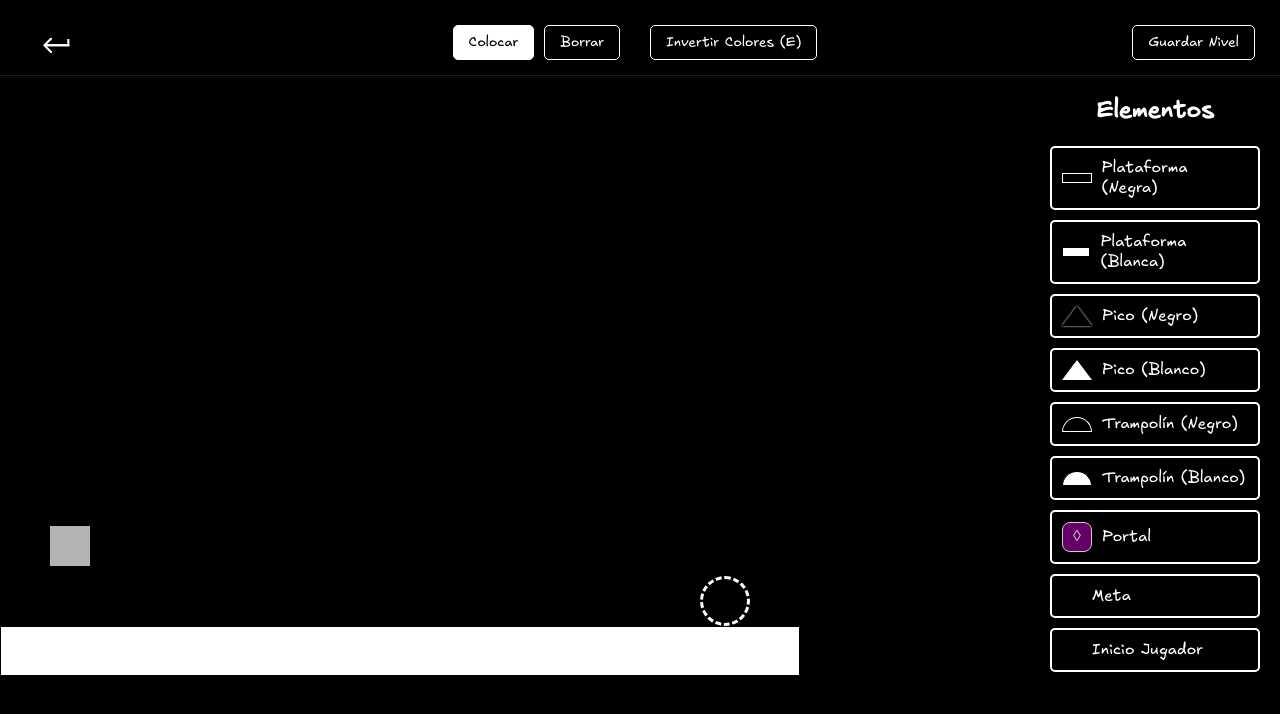
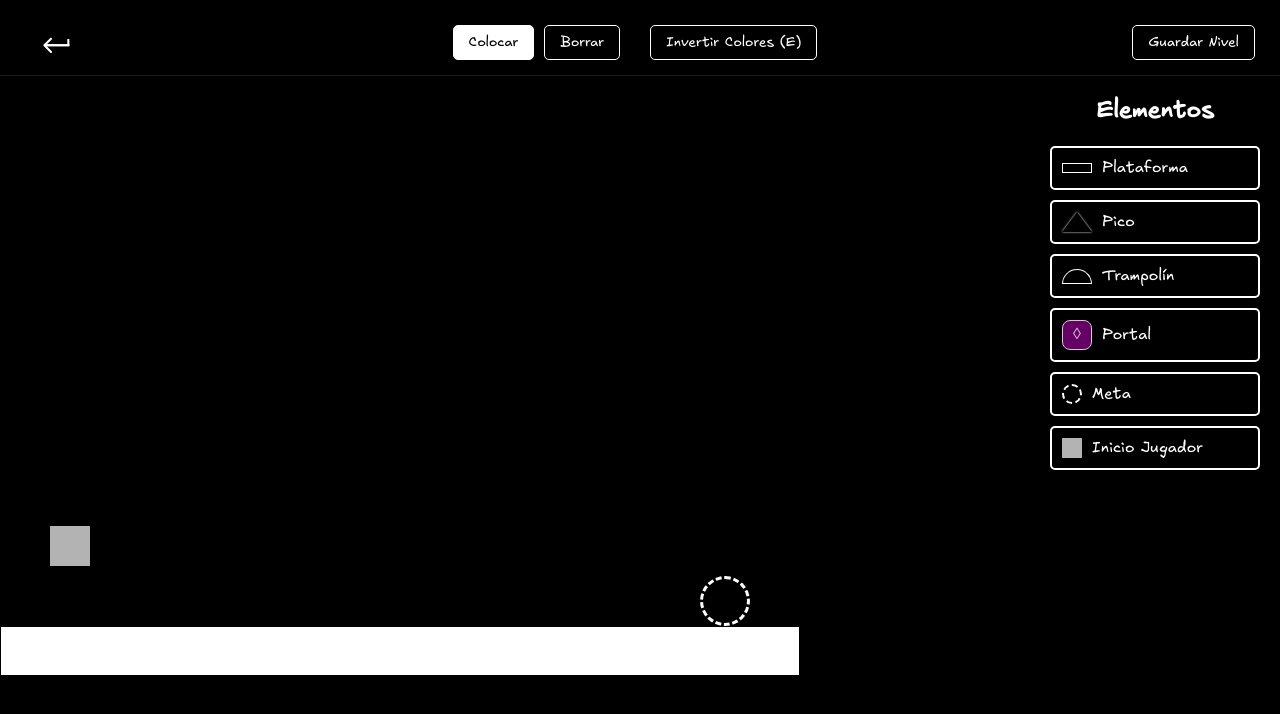
Before and after one commit to arrozet/Cuby, a React (Create React App) app in the folder web/cuby/: page /#/level-editor/1 in a window 1280 px wide. Shown: the top 714 px of the page. Built offline with nearby package versions, Linux system fonts and the light colour scheme.

Commit message:
Update LevelEditor.jsx

```diff
--- a/web/cuby/src/components/LevelEditor/LevelEditor.jsx
+++ b/web/cuby/src/components/LevelEditor/LevelEditor.jsx
@@ -18,6 +18,7 @@ import BackArrow from '../common/BackArrow/BackArrow';
 import { useInversion } from '../../context/InversionContext';
 import { Platform, Spike, Trampoline, Portal, Goal } from '../GameElements/GameElements';
 import { getUserLevelById, saveUserLevel, createEmptyLevel } from '../../utils/levelManager';
+import { getActiveColor, getInactiveColor } from '../../utils/colors';
 
 const LevelEditor = () => {
   const { levelId } = useParams();
@@ -45,11 +46,6 @@ const LevelEditor = () => {
     width: 100,
     height: 20
   });
-
-  // Helper function to get active text color based on inversion state
-  const getActiveColor = (isInverted) => {
-    return isInverted ? 'white' : 'black';
-  };
 
   // Manejar la inversión con la tecla E
   useEffect(() => {
@@ -110,14 +106,17 @@ const LevelEditor = () => {
     // Para modo colocar, necesitamos un elemento seleccionado
     if (!selectedElement || !level) return;
 
+    // Obtener el color contrario al fondo actual
+    const elementColor = getInactiveColor(isInverted);
+
     // Crear el nuevo elemento según el tipo seleccionado
     let newElement;
 
     switch (selectedElement) {
-      case 'platform-black':
+      case 'platform':
         newElement = new Platform({
           x, y,
-          color: 'black',
+          color: elementColor,
           width: platformSize.width,
           height: platformSize.height
         });
@@ -126,41 +125,15 @@ const LevelEditor = () => {
           platforms: [...level.platforms, newElement]
         });
         break;
-      case 'platform-white':
-        newElement = new Platform({
-          x, y,
-          color: 'white',
-          width: platformSize.width,
-          height: platformSize.height
-        });
-        setLevel({
-          ...level,
-          platforms: [...level.platforms, newElement]
-        });
-        break;
-      case 'spike-black':
-        newElement = new Spike({ x, y, color: 'black' });
+      case 'spike':
+        newElement = new Spike({ x, y, color: elementColor });
         setLevel({
           ...level,
           obstacles: [...level.obstacles, newElement]
         });
         break;
-      case 'spike-white':
-        newElement = new Spike({ x, y, color: 'white' });
-        setLevel({
-          ...level,
-          obstacles: [...level.obstacles, newElement]
-        });
-        break;
-      case 'trampoline-black':
-        newElement = new Trampoline({ x, y, color: 'black' });
-        setLevel({
-          ...level,
-          trampolines: [...level.trampolines, newElement]
-        });
-        break;
-      case 'trampoline-white':
-        newElement = new Trampoline({ x, y, color: 'white' });
+      case 'trampoline':
+        newElement = new Trampoline({ x, y, color: elementColor });
         setLevel({
           ...level,
           trampolines: [...level.trampolines, newElement]
@@ -169,7 +142,7 @@ const LevelEditor = () => {
       case 'portal':
         newElement = new Portal({
           x, y,
-          color: 'black',  // El color del portal es siempre visible
+          color: elementColor,
           width: 40,
           height: 60,
           destination: { x: x + 100, y }
@@ -320,6 +293,10 @@ const LevelEditor = () => {
   if (!level) {
     return <div>Cargando editor...</div>;
   }
+
+  // Color opuesto al fondo para los elementos
+  const oppositeColor = getInactiveColor(isInverted);
+  const currentColor = getActiveColor(isInverted);
 
   return (
     <EditorContainer isInverted={isInverted}>
@@ -507,44 +484,25 @@ const LevelEditor = () => {
           <SidebarTitle isInverted={isInverted}>Elementos</SidebarTitle>
           <ElementsContainer>
             <ElementButton
-              onClick={() => setSelectedElement('platform-black')}
-              isSelected={selectedElement === 'platform-black'}
+              onClick={() => setSelectedElement('platform')}
+              isSelected={selectedElement === 'platform'}
               isInverted={isInverted}
             >
               <div style={{ display: 'flex', alignItems: 'center' }}>
                 <div style={{
                   width: '30px',
                   height: '10px',
-                  backgroundColor: 'black',
+                  backgroundColor: oppositeColor,
                   marginRight: '10px',
-                  // Siempre mostrar contorno blanco para la plataforma negra
-                  border: '1px solid white'
+                  border: `1px solid ${currentColor}`
                 }}></div>
-                Plataforma (Negra)
+                Plataforma
               </div>
             </ElementButton>
 
             <ElementButton
-              onClick={() => setSelectedElement('platform-white')}
-              isSelected={selectedElement === 'platform-white'}
-              isInverted={isInverted}
-            >
-              <div style={{ display: 'flex', alignItems: 'center' }}>
-                <div style={{
-                  width: '30px',
-                  height: '10px',
-                  backgroundColor: 'white',
-                  marginRight: '10px',
-                  // Siempre mostrar contorno negro para la plataforma blanca
-                  border: '1px solid black'
-                }}></div>
-                Plataforma (Blanca)
-              </div>
-            </ElementButton>
-
-            <ElementButton
-              onClick={() => setSelectedElement('spike-black')}
-              isSelected={selectedElement === 'spike-black'}
+              onClick={() => setSelectedElement('spike')}
+              isSelected={selectedElement === 'spike'}
               isInverted={isInverted}
             >
               <div style={{ display: 'flex', alignItems: 'center' }}>
@@ -563,76 +521,29 @@ const LevelEditor = () => {
                     bottom: 0,
                     borderLeft: '15px solid transparent',
                     borderRight: '15px solid transparent',
-                    borderBottom: '20px solid black',
-                    filter: 'drop-shadow(0px 0px 1px white)'
+                    borderBottom: `20px solid ${oppositeColor}`,
+                    filter: `drop-shadow(0px 0px 1px ${currentColor})`
                   }}></div>
                 </div>
-                Pico (Negro)
+                Pico
               </div>
             </ElementButton>
 
             <ElementButton
-              onClick={() => setSelectedElement('spike-white')}
-              isSelected={selectedElement === 'spike-white'}
-              isInverted={isInverted}
-            >
-              <div style={{ display: 'flex', alignItems: 'center' }}>
-                <div style={{
-                  width: '30px',
-                  height: '20px',
-                  marginRight: '10px',
-                  position: 'relative'
-                }}>
-                  {/* Forma de triángulo para el pico */}
-                  <div style={{
-                    position: 'absolute',
-                    width: 0,
-                    height: 0,
-                    left: 0,
-                    bottom: 0,
-                    borderLeft: '15px solid transparent',
-                    borderRight: '15px solid transparent',
-                    borderBottom: '20px solid white',
-                    filter: 'drop-shadow(0px 0px 1px black)'
-                  }}></div>
-                </div>
-                Pico (Blanco)
-              </div>
-            </ElementButton>
-
-            <ElementButton
-              onClick={() => setSelectedElement('trampoline-black')}
-              isSelected={selectedElement === 'trampoline-black'}
+              onClick={() => setSelectedElement('trampoline')}
+              isSelected={selectedElement === 'trampoline'}
               isInverted={isInverted}
             >
               <div style={{ display: 'flex', alignItems: 'center' }}>
                 <div style={{
                   width: '30px',
                   height: '15px',
-                  backgroundColor: 'black',
+                  backgroundColor: oppositeColor,
                   marginRight: '10px',
                   borderRadius: '15px 15px 0 0',
-                  border: '1px solid white'
+                  border: `1px solid ${currentColor}`
                 }}></div>
-                Trampolín (Negro)
-              </div>
-            </ElementButton>
-
-            <ElementButton
-              onClick={() => setSelectedElement('trampoline-white')}
-              isSelected={selectedElement === 'trampoline-white'}
-              isInverted={isInverted}
-            >
-              <div style={{ display: 'flex', alignItems: 'center' }}>
-                <div style={{
-                  width: '30px',
-                  height: '15px',
-                  backgroundColor: 'white',
-                  marginRight: '10px',
-                  borderRadius: '15px 15px 0 0',
-                  border: '1px solid black'
-                }}></div>
-                Trampolín (Blanco)
+                Trampolín
               </div>
             </ElementButton>
 
@@ -670,7 +581,7 @@ const LevelEditor = () => {
                   width: '20px',
                   height: '20px',
                   marginRight: '10px',
-                  border: `2px dashed ${getActiveColor(isInverted)}`,
+                  border: `2px dashed ${currentColor}`,
                   borderRadius: '50%'
                 }}></div>
                 Meta
@@ -686,7 +597,7 @@ const LevelEditor = () => {
                 <div style={{
                   width: '20px',
                   height: '20px',
-                  backgroundColor: getActiveColor(isInverted),
+                  backgroundColor: currentColor,
                   marginRight: '10px',
                   opacity: 0.7
                 }}></div>
@@ -695,11 +606,11 @@ const LevelEditor = () => {
             </ElementButton>
           </ElementsContainer>
 
-          {selectedElement && (selectedElement === 'platform-black' || selectedElement === 'platform-white') && (
+          {selectedElement && selectedElement === 'platform' && (
             <div style={{ marginTop: '20px', padding: '10px', border: '1px solid #ccc', borderRadius: '5px' }}>
-              <h3 style={{ color: getActiveColor(isInverted), marginBottom: '10px' }}>Tamaño de Plataforma</h3>
+              <h3 style={{ color: currentColor, marginBottom: '10px' }}>Tamaño de Plataforma</h3>
               <div style={{ marginBottom: '10px' }}>
-                <label style={{ color: getActiveColor(isInverted), display: 'block', marginBottom: '5px' }}>
+                <label style={{ color: currentColor, display: 'block', marginBottom: '5px' }}>
                   Ancho: {platformSize.width}px
                 </label>
                 <input
@@ -712,7 +623,7 @@ const LevelEditor = () => {
                 />
               </div>
               <div>
-                <label style={{ color: getActiveColor(isInverted), display: 'block', marginBottom: '5px' }}>
+                <label style={{ color: currentColor, display: 'block', marginBottom: '5px' }}>
                   Alto: {platformSize.height}px
                 </label>
                 <input
```
